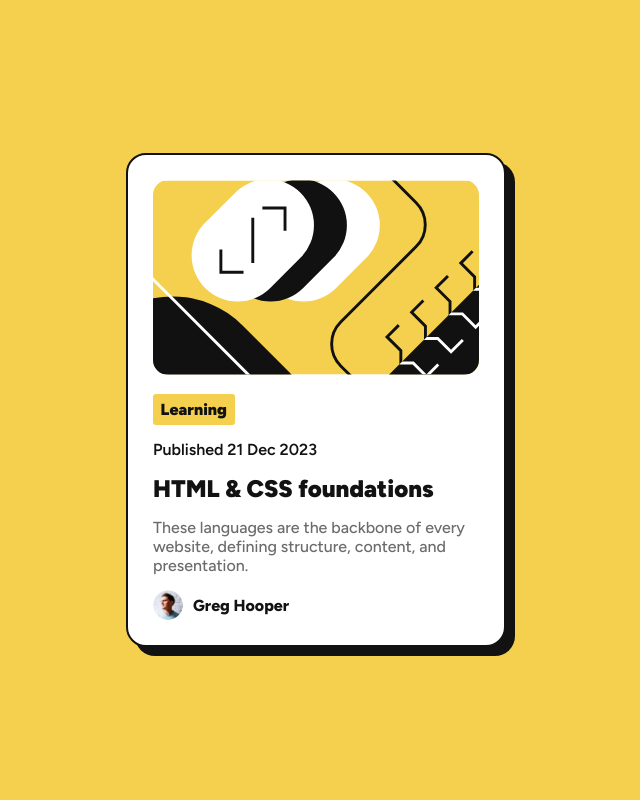
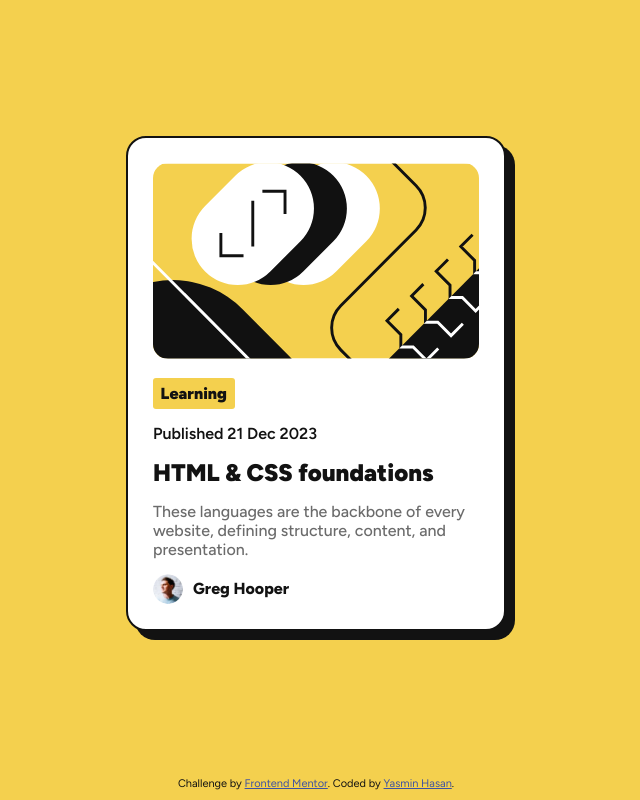
Before and after one commit to yasminhasann/Frontend_Mentor_Projects, a plain HTML site: page blog-preview-card-main/index.html in a window 1280 px wide. Shown: the whole page, without its empty margins (324-964 px from the left). Drawn offline with Linux system fonts and the light colour scheme.

Commit message:
blog review card

```diff
--- a/blog-preview-card-main/index.html
+++ b/blog-preview-card-main/index.html
@@ -17,10 +17,10 @@
   <!-- Feel free to remove these styles or customise in your own stylesheet 👍 -->
   <style>
     .attribution {
-      font-size: 11px;
-      text-align: center;
-
-    }
+  font-size: 11px;
+  text-align: center;
+  padding: 10px 0;
+}
 
     .attribution a {
       color: hsl(228, 45%, 44%);
@@ -51,8 +51,8 @@
   </div>
 
   <div class="attribution">
-    <!-- Challenge by <a href="https://www.frontendmentor.io?ref=challenge" target="_blank">Frontend Mentor</a>.
-    Coded by <a href="https://www.frontendmentor.io/profile/yasminhasann">Yasmin Hasan</a>. -->
+    Challenge by <a href="https://www.frontendmentor.io?ref=challenge" target="_blank">Frontend Mentor</a>.
+    Coded by <a href="https://www.frontendmentor.io/profile/yasminhasann">Yasmin Hasan</a>.
   </div>
 
 </body>
--- a/blog-preview-card-main/style.css
+++ b/blog-preview-card-main/style.css
@@ -20,6 +20,7 @@ body{
     background-color: var(--Yellow);
     min-height: 100vh;
     display: flex;
+    flex-direction: column;
     justify-content: center;
     align-items: center;
 }
@@ -30,6 +31,7 @@ body{
     background-color: var(--White);
     padding: 25px;
     max-width: 380px;
+    margin: auto;
 }
 .img{
     width: 100%;
```
